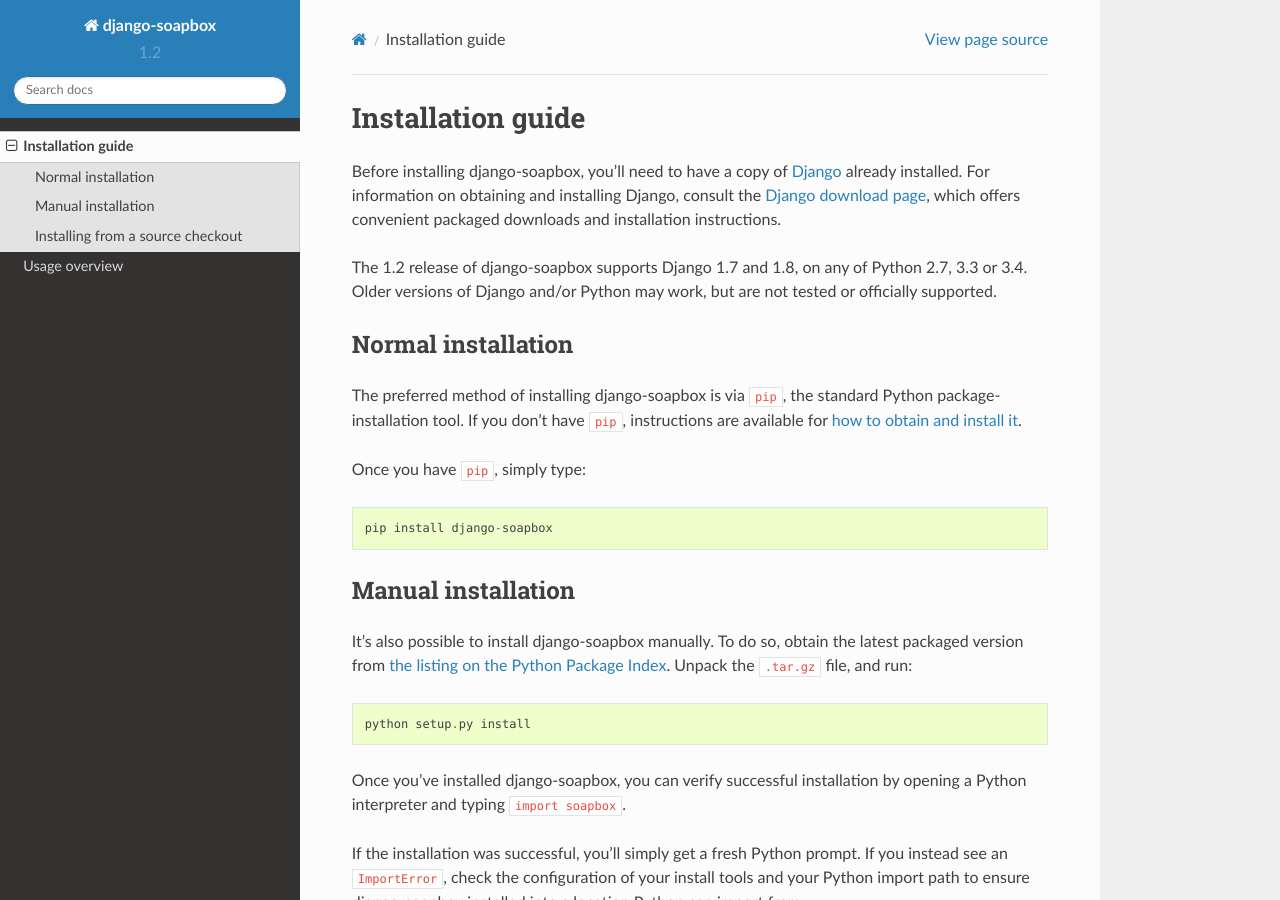
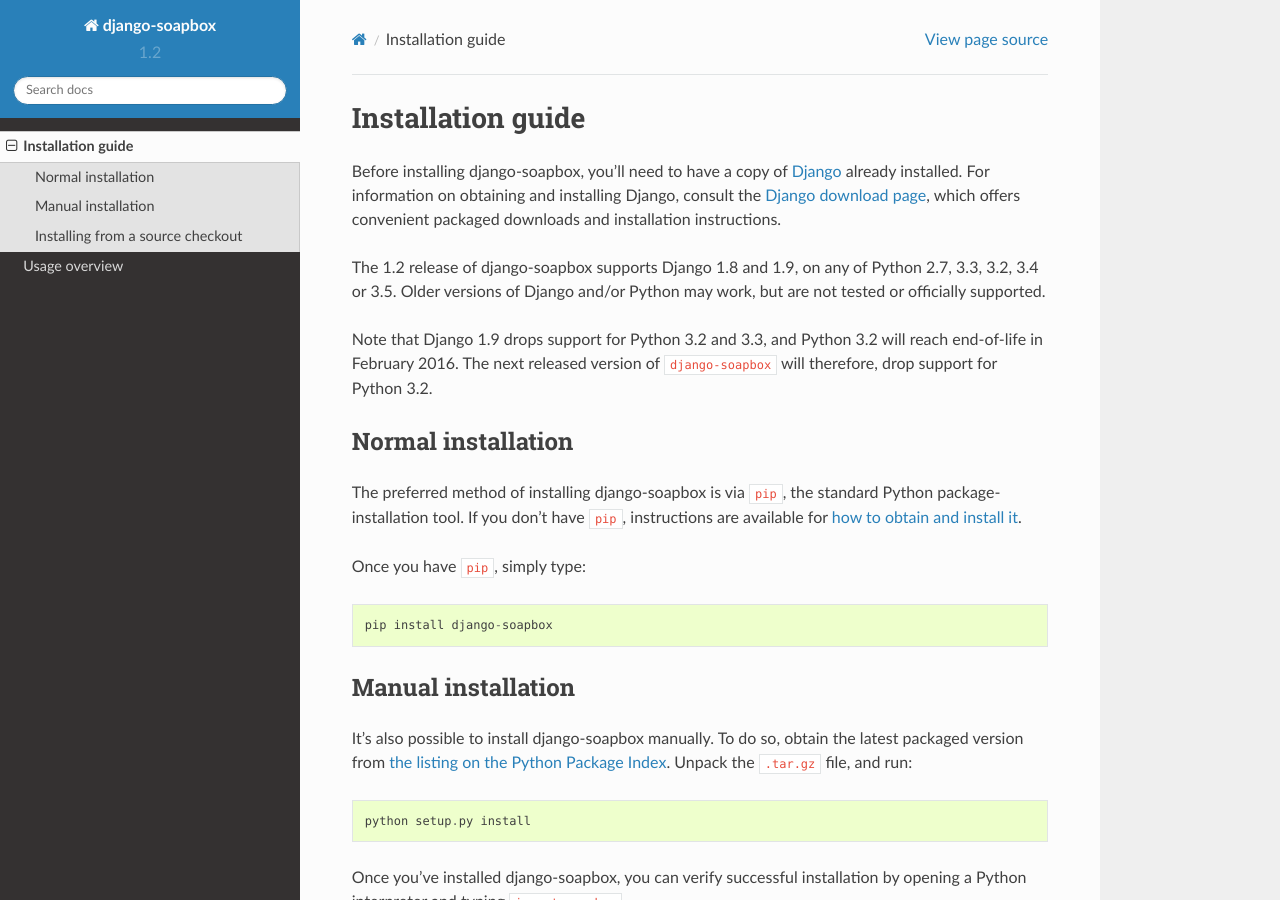
Before and after one commit to ubernostrum/django-soapbox, a Sphinx documentation site: the page built from docs/install.rst, in a window 1280 px wide and 900 px high. Built offline with Sphinx 7.4.7 and the Read the Docs theme 2.0.0, drawn with Linux system fonts in a browser that asks for light colours.

Commit message:
Clarify a bit around Python/Django support.

```diff
--- a/docs/install.rst
+++ b/docs/install.rst
@@ -10,9 +10,13 @@
 download page <https://www.djangoproject.com/download/>`_, which offers
 convenient packaged downloads and installation instructions.
 
-The |version| release of django-soapbox supports Django 1.7 and
-1.8, on any of Python 2.7, 3.3 or 3.4. Older versions of Django and/or
-Python may work, but are not tested or officially supported.
+The |version| release of django-soapbox supports Django 1.8 and 1.9,
+on any of Python 2.7, 3.3, 3.2, 3.4 or 3.5. Older versions of Django
+and/or Python may work, but are not tested or officially supported.
+
+Note that Django 1.9 drops support for Python 3.2 and 3.3, and Python
+3.2 will reach end-of-life in February 2016. The next released version
+of ``django-soapbox`` will therefore, drop support for Python 3.2.
 
 
 Normal installation
--- a/setup.py
+++ b/setup.py
@@ -21,8 +21,8 @@
       classifiers=['Development Status :: 5 - Production/Stable',
                    'Environment :: Web Environment',
                    'Framework :: Django',
-                   'Framework :: Django :: 1.7',
                    'Framework :: Django :: 1.8',
+                   'Framework :: Django :: 1.9',
                    'Intended Audience :: Developers',
                    'License :: OSI Approved :: BSD License',
                    'Operating System :: OS Independent',
@@ -31,7 +31,9 @@
                    'Programming Language :: Python :: 2',
                    'Programming Language :: Python :: 2.7',
                    'Programming Language :: Python :: 3',
+                   'Programming Language :: Python :: 3.2',
                    'Programming Language :: Python :: 3.3',
                    'Programming Language :: Python :: 3.4',
+                   'Programming Language :: Python :: 3.5',
                    'Topic :: Utilities'],
       )
```
Also changed, not shown: .travis.yml.
